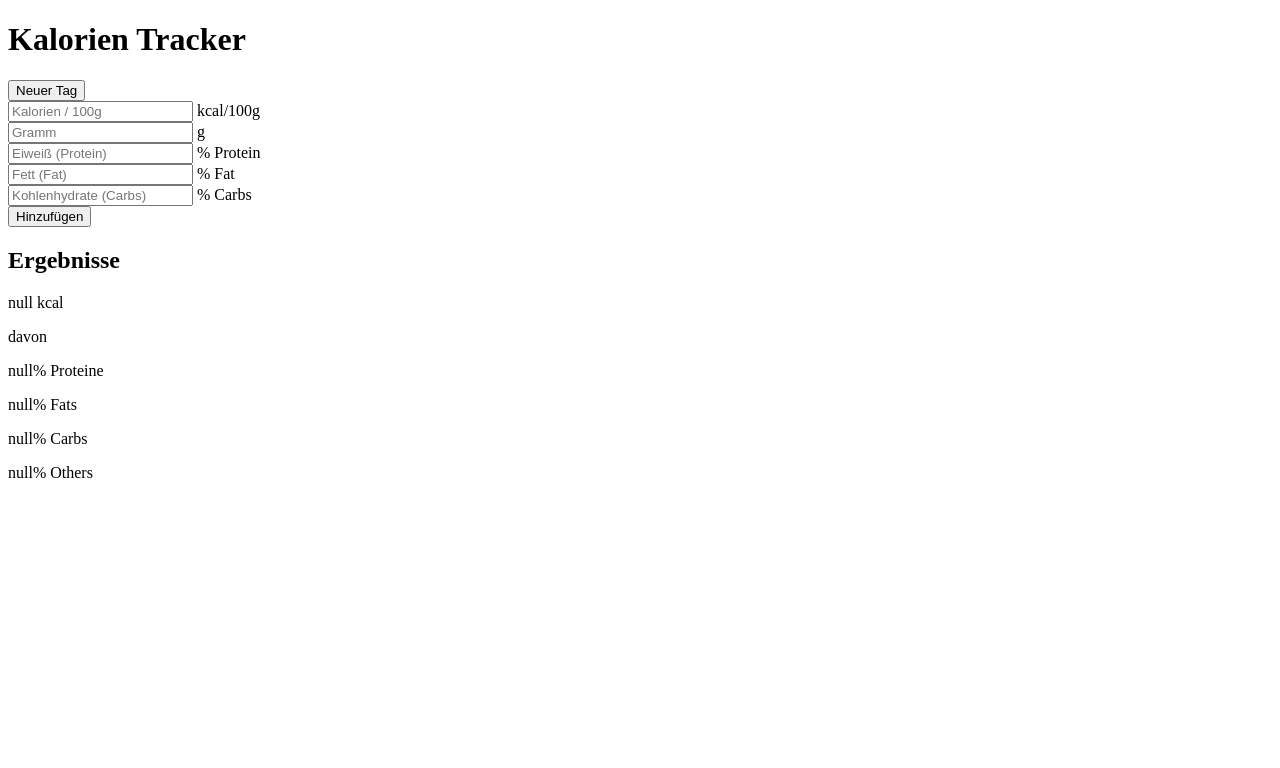
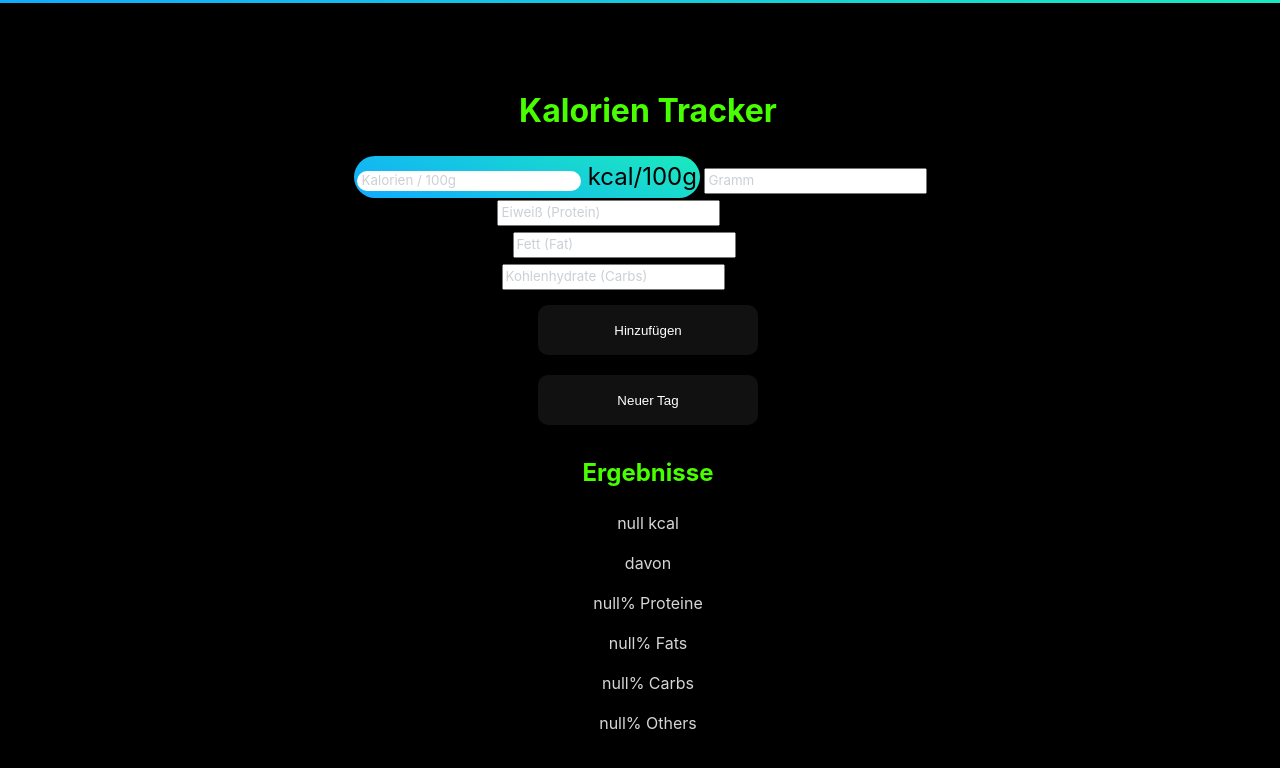
Before and after one commit to HuberElias/Calorie_Tracker, a plain HTML site: page index.html in a window 1280 px wide. Drawn offline with Linux system fonts and the light colour scheme.

Commit message:
css_buttons_inputsarentworking

```diff
--- a/index.html
+++ b/index.html
@@ -5,22 +5,32 @@
     <meta charset="UTF-8">
     <meta http-equiv="X-UA-Compatible" content="IE=edge">
     <meta name="viewport" content="width=device-width, initial-scale=1.0">
+    <link rel="stylesheet" href="style.css">
     <title>Kalorien Tracker</title>
 </head>
 <body>
-    <h1>Kalorien Tracker</h1>
+    <div>
+    <h1 class="uberschriften">Kalorien Tracker</h1>
 
-    <button type="button", onclick="neuer_tag()">Neuer Tag</button><br>
 
-    <input placeholder="Kalorien / 100g", id="kcal"> kcal/100g</input><br>
-    <input placeholder="Gramm", id="gram"> g</input><br>
-    <input placeholder="Eiweiß (Protein)", id="protein"> % Protein</input><br>
-    <input placeholder="Fett (Fat)", id="fat"> % Fat</input><br>
-    <input placeholder="Kohlenhydrate (Carbs)", id="carbs"> % Carbs</input><br>
 
-    <button type="button", onclick="on_hinzufugen_click()">Hinzufügen</button>
+<span class="input">
+    <input type="text" class="in" placeholder="Kalorien / 100g", id="kcal"> kcal/100g</input>
+    <span></span>
+</span>
+    <input type="input" class="in" placeholder="Gramm", id="gram"> g</input><br>
+    <input type="input" class="in" placeholder="Eiweiß (Protein)", id="protein"> % Protein</input><br>
+    <input type="input" class="in" placeholder="Fett (Fat)", id="fat"> % Fat</input><br>
+    <input type="input" class="in" placeholder="Kohlenhydrate (Carbs)", id="carbs"> % Carbs</input><br>
 
-    <h2>Ergebnisse</h2>
+
+
+
+    <button type="button", onclick="on_hinzufugen_click()", class="glow-on-hover" >Hinzufügen</button><br>
+    <button type="button", onclick="neuer_tag()", class="glow-on-hover" >Neuer Tag</button>
+
+    <h2 class="uberschriften">Ergebnisse</h2>
+
     <p id="kcal_erg">0 kcal</p>
     <p>davon</p>
     <p id="protein_erg">0% Proteine</p>
@@ -80,6 +90,6 @@
             localStorage.setItem("others", 0)
         }
     </script>
-
+</div>
 </body>
 </html>
--- a/style.css
+++ b/style.css
@@ -0,0 +1,185 @@
+.uberschriften{
+    text-align: center;
+    color: #48ff00;
+}
+
+p{
+    color: #d6d6d6;
+}
+
+div{
+    margin: auto;
+    width: fit-content;
+    background-color: #000000;
+}
+
+.in{
+    margin-bottom: 5px;
+
+}
+
+html,
+body {
+    width: 100%;
+    height: 100vh;
+    background: rgb(0, 0, 0);
+}
+
+button{
+    margin: 10px;
+}
+
+.glow-on-hover {
+    width: 220px;
+    height: 50px;
+    border: none;
+    outline: none;
+    color: #fff;
+    background: rgb(0, 0, 0);
+    cursor: pointer;
+    position: relative;
+    z-index: 0;
+    border-radius: 10px;
+}
+
+.glow-on-hover:before {
+    content: '';
+    background: linear-gradient(45deg, #ff0000, #ff7300, #fffb00, #48ff00, #00ffd5, #002bff, #7a00ff, #ff00c8, #ff0000);
+    position: absolute;
+    top: -2px;
+    left:-2px;
+    background-size: 400%;
+    z-index: -1;
+    filter: blur(5px);
+    width: calc(100% + 4px);
+    height: calc(100% + 4px);
+    animation: glowing 20s linear infinite;
+    opacity: 0;
+    transition: opacity .3s ease-in-out;
+    border-radius: 10px;
+}
+
+.glow-on-hover:active {
+    color: #000
+}
+
+.glow-on-hover:active:after {
+    background: transparent;
+}
+
+.glow-on-hover:hover:before {
+    opacity: 1;
+}
+
+.glow-on-hover:after {
+    z-index: -1;
+    content: '';
+    position: absolute;
+    width: 100%;
+    height: 100%;
+    background: #111;
+    left: 0;
+    top: 0;
+    border-radius: 10px;
+}
+
+@keyframes glowing {
+    0% { background-position: 0 0; }
+    50% { background-position: 400% 0; }
+    100% { background-position: 0 0; }
+}
+
+.input {
+
+	position:relative;
+
+	font-size: 1.5em;
+
+	background: linear-gradient(21deg, #10abff, #1beabd);
+
+	padding: 3px;
+
+	display: inline-block;
+
+	border-radius: 9999em;
+
+	*:not(span) {
+		position: relative;
+		display: inherit;
+		border-radius: inherit;
+		margin: 0;
+		border: none;
+		outline: none;
+		padding: 0 .325em;
+		z-index: 1;
+
+
+		&:focus + span {
+			opacity: 1;
+			transform: scale(1);
+		}
+	}
+
+
+	span {
+
+		transform: scale(.993, .94);
+		transition: transform .5s, opacity .25s;
+		opacity: 0;
+
+		position:absolute;
+		z-index: 0;
+		margin:4px;
+		left:0;
+		top:0;
+		right:0;
+		bottom:0;
+		border-radius: inherit;
+		pointer-events: none;
+
+		// fancy shadow styles
+		box-shadow: inset 0 0 0 3px #fff,
+			0 0 0 4px #fff,
+			3px -3px 30px #1beabd,
+			-3px 3px 30px #10abff;
+	}
+
+}
+
+html {
+	font-family: -apple-system, BlinkMacSystemFont, "Segoe UI", Roboto, Helvetica, Arial, sans-serif, "Apple Color Emoji", "Segoe UI Emoji", "Segoe UI Symbol";
+	line-height:1.5;
+	font-size:1em;
+}
+
+body {
+	text-align: center;
+	display:flex;
+	align-items: center;
+	justify-content: center;
+}
+
+html, body {
+	height:100%;
+}
+
+input {
+	font-family: inherit;
+	line-height:inherit;
+	color:#2e3750;
+	min-width:12em;
+}
+
+::placeholder {
+	color:#cbd0d5;
+}
+
+html::after {
+	content:'';
+	background: linear-gradient(21deg, #10abff, #1beabd);
+	height:3px;
+	width:100%;
+	position:absolute;
+	left:0;
+	top:0;
+}
```
